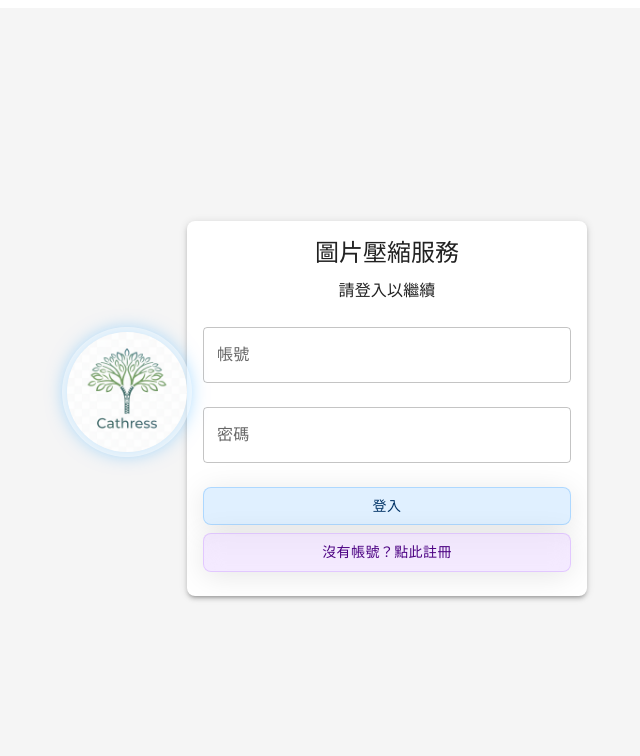
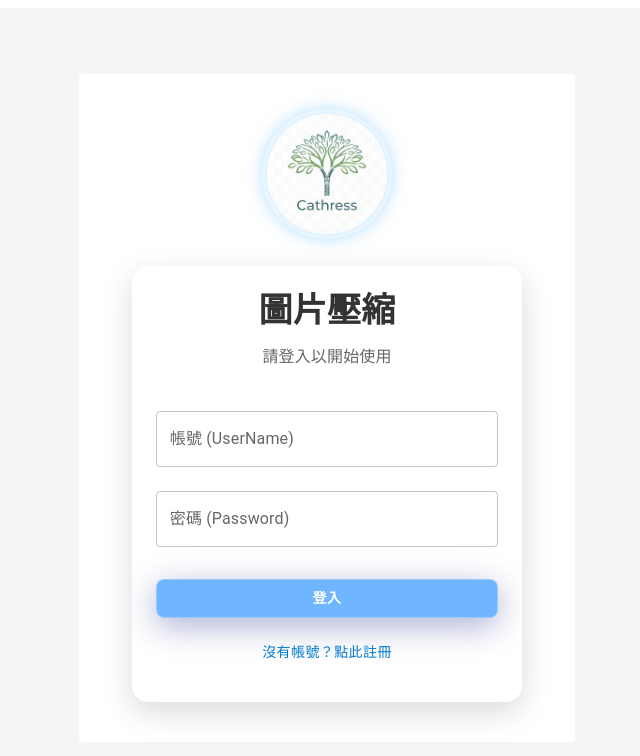
Before and after one commit to Leo-C-8/cathay-demo-frontend, a React (Create React App) app: page / in a window 1280 px wide. Shown: the top 756 px of the page, without its empty margins (313-953 px from the left). Built offline with nearby package versions, Linux system fonts and the light colour scheme.

Commit message:
修改 樣式

```diff
--- a/src/api/config.js
+++ b/src/api/config.js
@@ -1,3 +1,9 @@
-export const API_BASE_URL_ACCOUNT = '/account';
+const isLocalhost = window.location.hostname === 'localhost';
 
-export const API_BASE_URL_IMAGE = '/image';
+export const API_BASE_URL_ACCOUNT = isLocalhost
+    ? 'http://localhost:8080'
+    : '/account';
+
+export const API_BASE_URL_IMAGE = isLocalhost
+    ? 'http://localhost:8081'
+    : '/image';
--- a/src/pages/LoginPage.js
+++ b/src/pages/LoginPage.js
@@ -9,6 +9,7 @@ import {
   Box,
   Alert,
   Avatar,
+  Paper,
 } from "@mui/material";
 
 import Logo from '../images/Logo.png';
@@ -80,15 +81,25 @@ export default function LoginPage({ onLoginSuccess, onLogout, onShowMessage }) {
 
   // 渲染組件
   return (
-    <>
+    <Paper
+      elevation={0}
+      sx={{
+        display: 'flex',
+        flexDirection: 'column',
+        justifyContent: 'center',
+        alignItems: 'center',
+        p: 5,
+      }}
+    >
+      {/* 標誌 (Logo) 區塊 */}
       <Box mb={4} sx={{ textAlign: "center" }}>
         <Avatar
           src={Logo}
           alt="Logo"
           sx={{
-            width: 120, // 圓形大小
+            width: 120,
             height: 120,
-            boxShadow: '0 0 0 5px rgba(255, 255, 255, 0.5), 0 0 20px rgba(0, 150, 255, 0.5)', // 裝飾性邊框和陰影
+            boxShadow: '0 0 0 5px rgba(255, 255, 255, 0.5), 0 0 20px rgba(0, 150, 255, 0.5)',
             transition: '0.3s',
             '&:hover': {
                 transform: 'scale(1.05)',
@@ -98,103 +109,131 @@ export default function LoginPage({ onLoginSuccess, onLogout, onShowMessage }) {
         />
       </Box>
 
-      <Card sx={{ width: 400, borderRadius: 2, boxShadow: 3 }}>
+      {/* 登入/註冊卡片 */}
+      <Card
+        sx={{
+          width: 400,
+          maxWidth: '90%',
+          maxHeight: '90%',
+          borderRadius: 4,
+          boxShadow: '0 10px 30px rgba(0, 0, 0, 0.15)',
+          p: 1,
+        }}
+      >
         <CardContent>
-          <Typography variant="h5" align="center" gutterBottom>
-            圖片壓縮服務
+          {/* 標題 */}
+          <Typography
+            variant="h4"
+            align="center"
+            gutterBottom
+            sx={{ fontWeight: 600, color: '#333' }}
+          >
+            圖片壓縮
           </Typography>
-          <Typography variant="subtitle1" align="center" gutterBottom>
-            {isRegistering ? "註冊新帳號" : "請登入以繼續"}
+          <Typography
+            variant="subtitle1"
+            align="center"
+            gutterBottom
+            sx={{ mb: 3, color: '#666' }}
+          >
+            {isRegistering ? "創建您的新帳號" : "請登入以開始使用"}
           </Typography>
+
           {/* 帳號輸入框 */}
           <TextField
-            label="帳號"
+            label="帳號 (UserName)"
             variant="outlined"
             value={account}
             onChange={(e) => setAccount(e.target.value)}
             fullWidth
             margin="normal"
+            size="medium"
           />
           {/* 密碼輸入框 */}
           <TextField
-            label="密碼"
+            label="密碼 (Password)"
             type="password"
             variant="outlined"
             value={password}
             onChange={(e) => setPassword(e.target.value)}
             fullWidth
             margin="normal"
+            size="medium"
           />
           {/* 確認密碼輸入框 (僅在註冊模式下顯示) */}
           {isRegistering && (
             <TextField
-              label="確認密碼"
+              label="確認密碼 (Confirm Password)"
               type="password"
               variant="outlined"
               value={confirmPassword}
               onChange={(e) => setConfirmPassword(e.target.value)}
               fullWidth
               margin="normal"
+              size="medium"
             />
           )}
-          <Box mt={2}>
+
+          <Box mt={3}>
             {/* 登入/註冊主按鈕 */}
             <Button
               variant="contained"
-              onClick={isRegistering ? handleRegister : handleLogin} // 根據模式切換處理函式
+              onClick={isRegistering ? handleRegister : handleLogin}
               fullWidth
-              // 自定義樣式
+              size="medium"
               sx={{
                 borderRadius: 2,
-                backgroundColor: 'rgba(100, 180, 255, 0.2)',
-                backdropFilter: 'blur(10px)',
-                border: '1px solid rgba(100, 180, 255, 0.4)',
-                boxShadow: '0 4px 30px rgba(0, 0, 0, 0.1)',
-                color: '#003366',
+                backgroundColor: 'rgba(50, 150, 255, 0.7)',
+                backdropFilter: 'blur(5px)',
+                border: '1px solid rgba(255, 255, 255, 0.3)',
+                boxShadow: '0 8px 32px 0 rgba(31, 38, 135, 0.37)',
+                color: 'white',
+                fontWeight: 700,
                 textTransform: 'none',
                 transition: '0.3s',
                 '&:hover': {
-                  backgroundColor: 'rgba(100, 180, 255, 0.3)',
+                  backgroundColor: 'rgba(50, 150, 255, 0.9)',
+                  boxShadow: '0 8px 32px 0 rgba(31, 38, 135, 0.5)',
+                  transform: 'translateY(-1px)',
                 },
               }}
             >
-              {isRegistering ? "註冊" : "登入"}
+              {isRegistering ? "完成註冊並登入" : "登入"}
             </Button>
+          </Box>
 
-          </Box>
-          <Box mt={1} textAlign="center">
-            {/* 模式切換按鈕 (註冊/返回登入) */}
+          <Box mt={2} textAlign="center">
             <Button
-              variant="contained"
+              variant="text"
               onClick={() => setIsRegistering(!isRegistering)}
               fullWidth
-              // 自定義樣式
+              size="medium"
               sx={{
                 borderRadius: 2,
-                backgroundColor: 'rgba(200, 150, 255, 0.2)',
-                backdropFilter: 'blur(10px)',
-                border: '1px solid rgba(200, 150, 255, 0.4)',
-                boxShadow: '0 4px 30px rgba(0, 0, 0, 0.1)',
-                color: '#4B0082',
+                color: isRegistering ? '#4B0082' : '#007ACC',
+                fontWeight: 500,
                 textTransform: 'none',
                 transition: '0.3s',
                 '&:hover': {
-                  backgroundColor: 'rgba(200, 150, 255, 0.3)',
+                    backgroundColor: 'rgba(150, 100, 255, 0.1)',
                 },
               }}
             >
-              {isRegistering ? "返回登入" : "沒有帳號？點此註冊"}
+              {isRegistering ? "已有帳號？返回登入" : "沒有帳號？點此註冊"}
             </Button>
+          </Box>
 
-          </Box>
           {/* 錯誤訊息提示 */}
           {error && (
-            <Alert severity="error" sx={{ mt: 2, whiteSpace: "pre-wrap" }}>
+            <Alert
+              severity="error"
+              sx={{ mt: 3, whiteSpace: "pre-wrap", borderRadius: 2 }}
+            >
               {error}
             </Alert>
           )}
         </CardContent>
       </Card>
-    </>
+    </Paper>
   );
 }
--- a/src/pages/UploadPage.js
+++ b/src/pages/UploadPage.js
@@ -260,20 +260,22 @@ export default function UploadPage({ userName, jwtToken, onLogout, onShowMessage
                         圖片上傳與管理 {userName ? `｜使用者：${userName}` : ''}
                     </Typography>
                     <Button
-                        variant="outlined"
+                        variant="contained"
                         onClick={onLogout}
-                        // 自定義登出按鈕樣式
                         sx={{
                             borderRadius: 2,
-                            backgroundColor: 'rgba(255, 100, 100, 0.2)',
-                            backdropFilter: 'blur(10px)',
-                            border: '1px solid rgba(255, 100, 100, 0.4)',
-                            boxShadow: '0 4px 30px rgba(0, 0, 0, 0.1)',
-                            color: '#8B0000',
+                            backgroundColor: 'rgba(254, 23, 23, 0.5)',
+                            backdropFilter: 'blur(8px)',
+                            border: '1px solid rgba(255, 255, 255, 0.5)',
+                            boxShadow: '0 8px 32px 0 rgba(255, 100, 100, 0.3)',
+                            color: 'white',
+                            fontWeight: 700,
                             textTransform: 'none',
                             transition: '0.3s',
                             '&:hover': {
-                                backgroundColor: 'rgba(255, 100, 100, 0.3)',
+                                backgroundColor: 'rgba(255, 80, 80, 0.7)',
+                                boxShadow: '0 8px 32px 0 rgba(255, 100, 100, 0.6)',
+                                transform: 'translateY(-2px)',
                             },
                         }}
                     >
@@ -289,20 +291,29 @@ export default function UploadPage({ userName, jwtToken, onLogout, onShowMessage
                     <Button
                         variant="contained"
                         component="label"
-                        disabled={isUploading} // 上傳中禁用
-                        // 自定義選擇檔案按鈕樣式
+                        disabled={isUploading}
                         sx={{
                             borderRadius: 2,
-                            backgroundColor: 'rgba(100, 180, 255, 0.2)',
-                            backdropFilter: 'blur(10px)',
-                            border: '1px solid rgba(100, 180, 255, 0.4)',
-                            boxShadow: '0 4px 30px rgba(0, 0, 0, 0.1)',
-                            color: '#003366',
+                            backgroundColor: 'rgba(19, 130, 248, 0.7)',
+                            backdropFilter: 'blur(8px)',
+                            border: '1px solid rgba(255, 255, 255, 0.5)',
+                            boxShadow: '0 8px 32px 0 rgba(31, 38, 135, 0.37)',
+                            color: 'white',
+                            fontWeight: 700,
                             textTransform: 'none',
                             transition: '0.3s',
                             '&:hover': {
-                                backgroundColor: 'rgba(100, 180, 255, 0.3)',
+                                backgroundColor: 'rgba(50, 150, 255, 0.9)',
+                                boxShadow: '0 8px 32px 0 rgba(31, 38, 135, 0.5)',
+                                transform: 'translateY(-2px)',
                             },
+                            '&.Mui-disabled': {
+                                backgroundColor: 'rgba(150, 150, 150, 0.5)',
+                                boxShadow: 'none',
+                                color: 'rgba(255, 255, 255, 0.7)',
+                                transform: 'none',
+                                border: '1px solid rgba(255, 255, 255, 0.3)',
+                            }
                         }}
                     >
                         {isUploading ? "請稍候..." : "選擇檔案"}
@@ -311,7 +322,7 @@ export default function UploadPage({ userName, jwtToken, onLogout, onShowMessage
                             hidden
                             onChange={handleFileChange}
                             accept="image/*"
-                            disabled={isUploading} // 上傳中禁用 input
+                            disabled={isUploading}
                         />
                     </Button>
 
@@ -343,20 +354,29 @@ export default function UploadPage({ userName, jwtToken, onLogout, onShowMessage
                     variant="contained"
                     onClick={handleUpload}
                     fullWidth
-                    disabled={!file || isUploading} // 沒有檔案或上傳中時禁用
-                    // 自定義開始上傳按鈕樣式
+                    disabled={!file || isUploading}
                     sx={{
                         borderRadius: 2,
-                        backgroundColor: 'rgba(60, 180, 120, 0.12)',
+                        backgroundColor: 'rgba(104, 224, 74, 0.45)',
                         backdropFilter: 'blur(8px)',
-                        border: '1px solid rgba(60, 180, 120, 0.3)',
-                        boxShadow: '0 2px 20px rgba(0, 0, 0, 0.08)',
-                        color: '#006400',
+                        border: '1px solid rgba(255, 255, 255, 0.5)',
+                        boxShadow: '0 8px 32px 0 rgba(60, 180, 120, 0.4)',
+                        color: 'rgba(24, 63, 43, 0.7)',
+                        fontWeight: 700,
                         textTransform: 'none',
                         transition: '0.3s',
                         '&:hover': {
-                            backgroundColor: 'rgba(60, 180, 120, 0.2)',
+                            backgroundColor: 'rgba(177, 226, 201, 0.9)',
+                            boxShadow: '0 8px 32px 0 rgba(60, 180, 120, 0.81)',
+                            transform: 'translateY(-2px)',
                         },
+                        '&.Mui-disabled': {
+                            backgroundColor: 'rgba(150, 150, 150, 0.5)',
+                            boxShadow: 'none',
+                            color: 'rgba(255, 255, 255, 0.7)',
+                            transform: 'none',
+                            border: '1px solid rgba(255, 255, 255, 0.3)',
+                        }
                     }}
                 >
                     {isUploading ? "正在上傳..." : "開始上傳"}
@@ -434,12 +454,22 @@ export default function UploadPage({ userName, jwtToken, onLogout, onShowMessage
                                                 variant="outlined"
                                                 color="primary"
                                                 onClick={() => handleDownload(item.fileName, item.originalFileName, "original")}
-                                                // 樣式調整
                                                 sx={{
                                                     height: 58,
                                                     minWidth: 150,
                                                     textTransform: 'none',
-                                                    py: 0.5
+                                                    py: 0.5,
+                                                    backgroundColor: 'rgba(50, 150, 255, 0.1)',
+                                                    backdropFilter: 'blur(5px)',
+                                                    border: '1px solid rgba(50, 150, 255, 0.5)',
+                                                    color: '#007ACC',
+                                                    boxShadow: '0 2px 10px rgba(50, 150, 255, 0.2)',
+                                                    transition: '0.3s',
+                                                    '&:hover': {
+                                                        backgroundColor: 'rgba(50, 150, 255, 0.2)',
+                                                        border: '1px solid rgba(50, 150, 255, 0.8)',
+                                                        boxShadow: '0 4px 15px rgba(50, 150, 255, 0.3)',
+                                                    },
                                                 }}
                                                 startIcon={<DownloadIcon />}
                                             >
@@ -453,20 +483,36 @@ export default function UploadPage({ userName, jwtToken, onLogout, onShowMessage
                                                     </Typography>
                                                 </Box>
                                             </Button>
+
                                             {/* 下載縮圖按鈕 */}
                                             <Button
                                                 variant="outlined"
                                                 color="success"
                                                 onClick={() => handleDownload(item.fileName, item.originalFileName, "thumbnail")}
-                                                disabled={!isCompleted} // 只有完成才可下載縮圖
-                                                // 樣式調整
+                                                disabled={!isCompleted}
                                                 sx={{
                                                     height: 58,
                                                     minWidth: 150,
                                                     textTransform: 'none',
-                                                    py: 0.5
+                                                    py: 0.5,
+                                                    backgroundColor: 'rgba(60, 180, 120, 0.1)',
+                                                    backdropFilter: 'blur(5px)',
+                                                    border: '1px solid rgba(60, 180, 120, 0.5)',
+                                                    color: '#388E3C',
+                                                    boxShadow: '0 2px 10px rgba(60, 180, 120, 0.2)',
+                                                    transition: '0.3s',
+                                                    '&:hover': {
+                                                        backgroundColor: 'rgba(60, 180, 120, 0.2)',
+                                                        border: '1px solid rgba(60, 180, 120, 0.8)',
+                                                        boxShadow: '0 4px 15px rgba(60, 180, 120, 0.3)',
+                                                    },
+                                                    '&.Mui-disabled': {
+                                                        color: 'rgba(0, 0, 0, 0.38)',
+                                                        backgroundColor: 'rgba(150, 150, 150, 0.05)',
+                                                        border: '1px solid rgba(150, 150, 150, 0.3)',
+                                                        boxShadow: 'none',
+                                                    }
                                                 }}
-                                                // 處理中顯示載入動畫，完成顯示下載圖標
                                                 startIcon={isCompleted ? <DownloadIcon /> : <CircularProgress size={16} />}
                                             >
                                                 {/* 按鈕文字：縮圖與大小 */}
@@ -479,17 +525,28 @@ export default function UploadPage({ userName, jwtToken, onLogout, onShowMessage
                                                     </Typography>
                                                 </Box>
                                             </Button>
+
                                             {/* 刪除按鈕 */}
                                             <Button
                                                 variant="outlined"
                                                 color="error"
                                                 onClick={() => handleDelete(item.fileName)}
-                                                // 樣式調整
                                                 sx={{
                                                     height: 58,
                                                     minWidth: 150,
                                                     textTransform: 'none',
-                                                    py: 0.5
+                                                    py: 0.5,
+                                                    backgroundColor: 'rgba(255, 100, 100, 0.1)',
+                                                    backdropFilter: 'blur(5px)',
+                                                    border: '1px solid rgba(255, 100, 100, 0.5)',
+                                                    color: '#D32F2F',
+                                                    boxShadow: '0 2px 10px rgba(255, 100, 100, 0.2)',
+                                                    transition: '0.3s',
+                                                    '&:hover': {
+                                                        backgroundColor: 'rgba(255, 100, 100, 0.2)',
+                                                        border: '1px solid rgba(255, 100, 100, 0.8)',
+                                                        boxShadow: '0 4px 15px rgba(255, 100, 100, 0.3)',
+                                                    },
                                                 }}
                                                 startIcon={<DeleteIcon />}
                                             >
```
